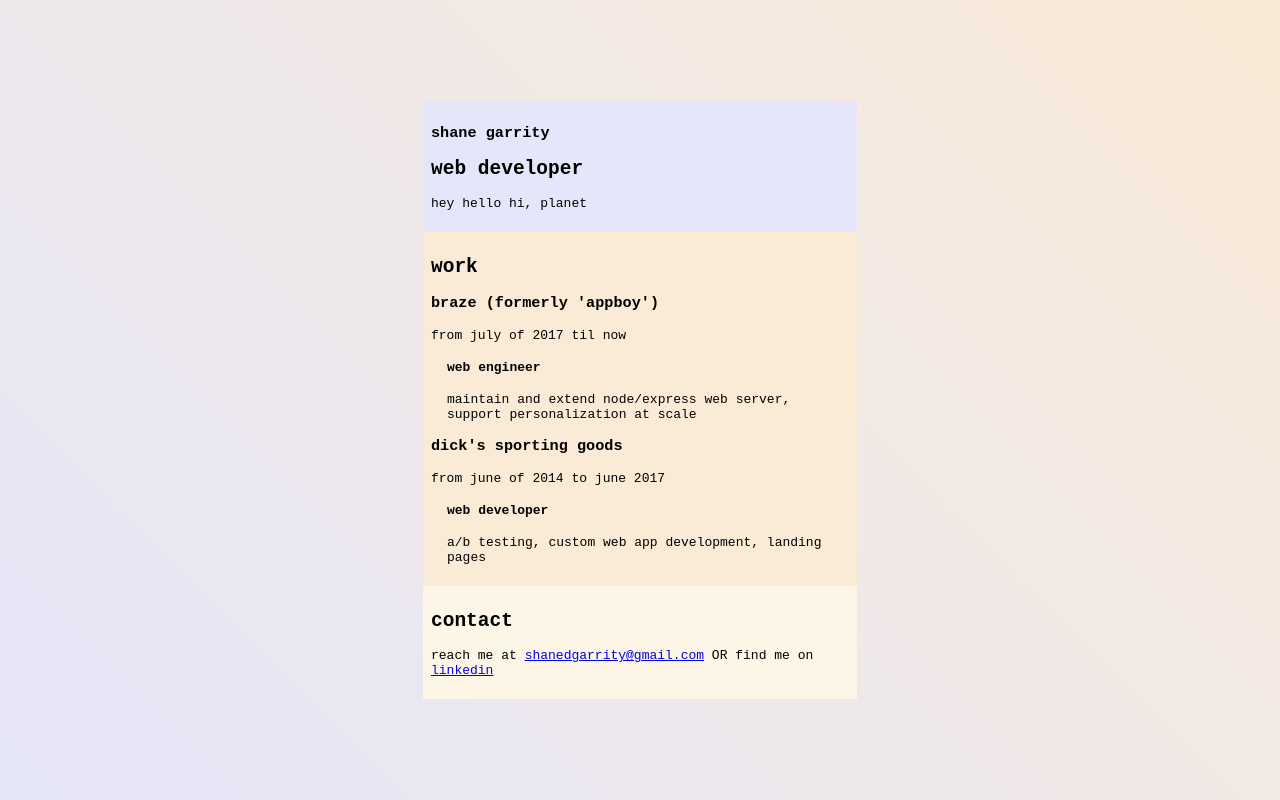
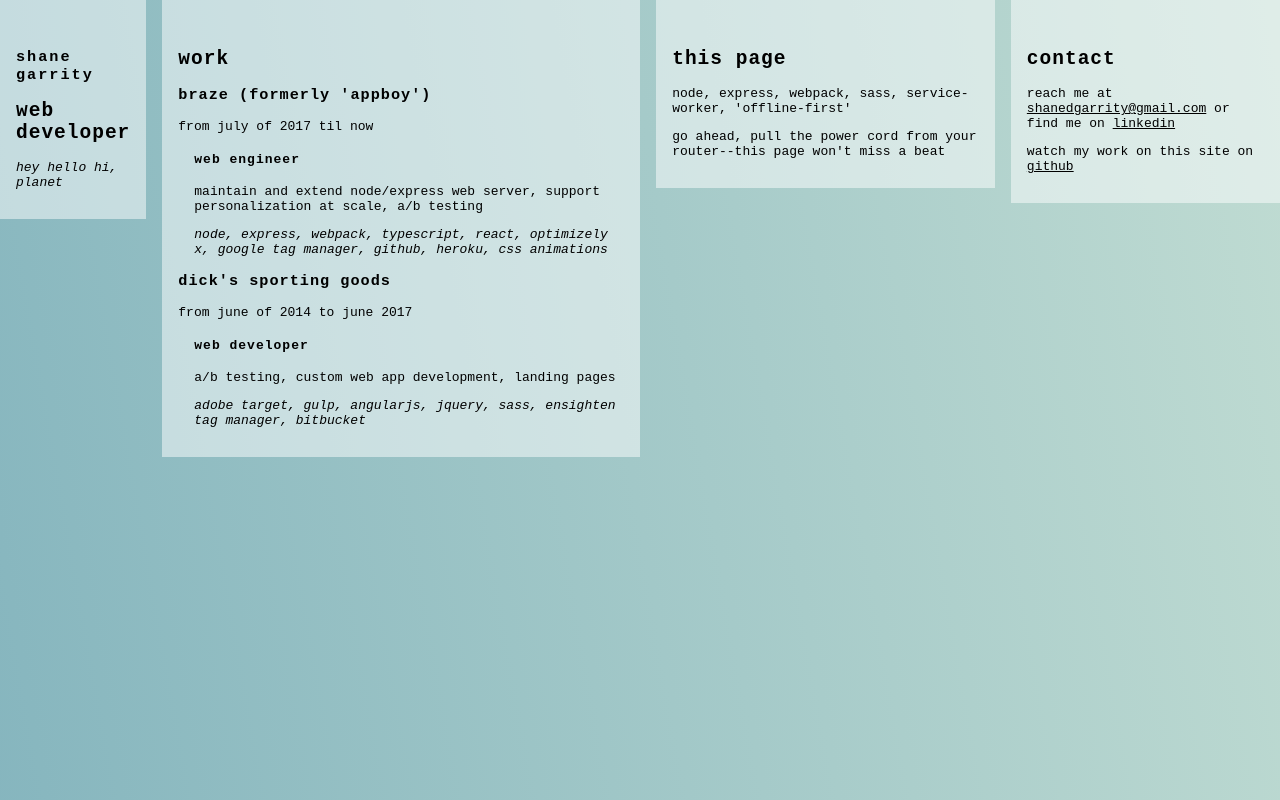
Before and after one commit to shanedg/days-off, a website: page src/index.html in a window 1280 px wide. Drawn offline with nearby package versions, Linux system fonts and the light colour scheme; files that its build step writes are made by us from their sources.

Commit message:
nice styling + some interesting animations

```diff
--- a/src/client.js
+++ b/src/client.js
@@ -1,11 +1,62 @@
 (function () {
-  if ('serviceWorker' in navigator) {
-    navigator.serviceWorker
+  /*
+   * everything we want to do right away
+   */
+  var init = function init() {
+    document.addEventListener('DOMContentLoaded', function() {
+      noJS();
+      setTimeout(function() {
+        document.querySelector('.page').className += ' fly-in';
+      }, 100);
+
+      window.addEventListener('resize', function(e) {
+        // console.log('resized..');
+        // setTimeout(function() {
+        //   var el = document.querySelector('.page.fly-in');
+        //   if (el) {
+        //     el.className = el.className.replace(/ ?fly-in/, '');
+        //   } else {
+        //     console.log('never flew back in');
+        //   }
+
+        // }, 10);
+        // setTimeout(function() {
+        //   var el = document.querySelector('.page');
+        //   if (el) {
+        //     el.className += ' fly-in';
+        //   } else {
+        //     console.log('not found to fly-in again');
+        //   }
+
+        // }, 20);
+      });
+    });
+  };
+
+  /*
+   * remove 'no-js' body class to have fun when JavaScript enabled
+   */
+  var noJS = function noJS() {
+    if (document.querySelector('body.no-js')) {
+      document.querySelector('body.no-js').className = '';
+    }
+  };
+
+  /*
+   * regiser service-worker for prefetching and offline experience
+   */
+  var registerServiceWorker = function registerServiceWorker() {
+    if ('serviceWorker' in navigator) {
+      navigator.serviceWorker
       .register('./service-worker.js')
       .then(function () {
         if (!PRODUCTION) {
           console.log('Service Worker Registered');
         }
       });
-  }
+    }
+  };
+
+  registerServiceWorker();
+  init();
 })();
--- a/src/index.html
+++ b/src/index.html
@@ -5,42 +5,43 @@
   <meta charset="UTF-8">
   <meta name="viewport" content="width=device-width,initial-scale=1">
   <title>shane garrity | web developer</title>
-  <style type="text/css">
-  /* body {
-    font-family: monospace;
-  } */
-  </style>
   <link rel="stylesheet" type="text/css" href="/styles.css">
   <script src="/client.js"></script>
 </head>
 
-<body>
+<body class="no-js">
   <article>
     <div class="page">
+
+      <div class="headline">
         <section>
-        <div class="headline">
           <h1>shane garrity</h1>
           <h2>web developer</h2>
-          <p>hey hello hi, planet</p>
+          <p><em>hey hello hi, planet</em></p>
+        </section>
       </div>
-      </section>
+
+      <div class="work">
         <section>
-        <div class="work">
           <h2>work</h2>
+          <div class="company">
             <section>
-            <div class="company">
               <h3>braze (formerly 'appboy')</h3>
               <p>from july of 2017 til now</p>
               <div class="role">
                 <h4>web engineer</h4>
                 <div class="responsibilities">
-                  <p>maintain and extend node/express web server, support personalization at scale</p>
+                  <p>maintain and extend node/express web server, support personalization at scale, a/b testing</p>
                 </div>
+                <div class="tools-tech">
+                  <p><em>node, express, webpack, typescript, react, optimizely x, google tag manager, github, heroku, css animations</em></p>
                 </div>
               </div>
             </section>
+          </div>
+
+          <div class="company">
             <section>
-            <div class="company">
               <h3>dick's sporting goods</h3>
               <p>from june of 2014 to june 2017</p>
               <div class="role">
@@ -48,17 +49,35 @@
                 <div class="responsibilities">
                   <p>a/b testing, custom web app development, landing pages</p>
                 </div>
+                <div class="tools-tech">
+                  <p><em>adobe target, gulp, angularjs, jquery, sass, ensighten tag manager, bitbucket</em></p>
                 </div>
               </div>
             </section>
           </div>
         </section>
+      </div>
+
+      <div class="this-page">
         <section>
-        <div class="contact">
-          <h2>contact</h2>
-          <p>reach me at <a href="mailto:shanedgarrity@gmail.com">shanedgarrity@gmail.com</a> OR find me on <a href="https://www.linkedin.com/in/shane-garrity-ba915544/">linkedin</a></p>
+          <h2>this page</h2>
+          <!-- TODO: docker, aws -->
+          <div class="tools-tech">
+            <p>node, express, webpack, sass, service-worker, 'offline-first'</p>
+            <p>go ahead, pull the power cord from your router--this page won't miss a beat</p>
           </div>
         </section>
+      </div>
+
+      <div class="contact">
+        <section>
+          <h2>contact</h2>
+          <p>reach me at <a href="mailto:shanedgarrity@gmail.com">shanedgarrity@gmail.com</a> or find me on <a href="https://www.linkedin.com/in/shane-garrity-ba915544/">linkedin</a></p>
+          <p>watch my work on this site on <a href="https://github.com/shanedgarrity/days-off">github</a></p>
+        </section>
+      </div>
+
+
     </div>
   </article>
 </body>
--- a/src/styles.scss
+++ b/src/styles.scss
@@ -7,24 +7,89 @@
 // @import "tailwindcss/components";
 // @import "tailwindcss/utilities";
 
+$breakpoint-small: 768px;
+
 body {
+  // background: linear-gradient(45deg, #FFFEFF, #F4B6C9, #FFFDBE);
+  // background: linear-gradient(45deg, #3f87a6, #ebf8e1, #f69d3c);
+  background: linear-gradient(80deg, #3f87a6, #ebf8e1, #f69d3c);
+  background-size: 600% 600%;
+
+  animation: daylight 60s ease infinite;
+
+  @keyframes daylight {
+    0%{background-position:0% 50%}
+    50%{background-position:100% 51%}
+    100%{background-position:0% 50%}
+  }
+  // background-color: #C3E9EE;
+  // color: #110004;
   font-family: monospace;
   margin: 0;
-  background: linear-gradient(45deg, lavender, antiquewhite);
+
+  &.no-js .headline,
+  &.no-js .work,
+  &.no-js .contact {
+    transform: translateX(0vw) translateY(0vh);
   }
+}
+
+h1 {
+  letter-spacing: 2px;
+}
+
+h1,h2 {
+  margin-top: 1rem;
+}
+
+h2, h3, h4 {
+  letter-spacing: 1px;
+}
+
+a, a:visited {
+  // color: #B1953A;
+  color: #000;
+  text-decoration: underline;
+
+  &:hover {
+    text-decoration: none;
+  }
+}
+
+.page {
+  box-sizing: border-box;
+  display: flex;
+  flex-direction: column;
+  min-height: 100vh;
+  justify-content: center;
+  margin: 0 auto;
+  // max-width: 450px;
+  padding: 0.5rem 0.5rem 0.5rem 0;
+  width: 100vw;
 
   .headline,
   .work,
+  .this-page,
   .contact {
-  padding: 0.5rem;
+    box-sizing: border-box;
+    padding: 1rem;
+    margin: 0 0 0.5rem 0;
+    // border-right: 3px solid #B1953A;
+    // background-color: palevioletred;
+    background-color: rgba(255,255,255,0.5);
   }
 
   .headline {
-  background-color: lavender;
+    // background-color: lavender;
+    // border-top: 3px solid #B1953A;
+    transform: translate(-100vw, 0vh);
+    transition: transform 400ms ease-out, border-color 250ms ease-out 450ms;
   }
 
   .work {
-  background-color: antiquewhite;
+    // background-color: antiquewhite;
+    transform: translate(-100vw, 0vh);
+    transition: transform 400ms ease-out 150ms, border-color 250ms ease-out 600ms;
 
     .company {
       .role {
@@ -33,22 +98,50 @@ body {
     }
   }
 
-.contact {
-  background-color: oldlace;
+  .this-page {
+    transform: translate(-100vw, 0vh);
+    transition: transform 400ms ease-out 200ms, border-color 250ms ease-out 750ms;
+
+    & > div {
+      padding: 0 0 0 1rem;
+    }
   }
 
-.page {
-  box-sizing: border-box;
-  display: flex;
-  flex-direction: column;
-  height: 100vh;
-  justify-content: center;
-  margin: 0 auto;
-  max-width: 450px;
-  padding: 0.5rem;
-  width: 100vw;
+  .contact {
+    // background-color: oldlace;
+    // border-bottom: 3px solid #B1953A;
+    transform: translate(-100vw, 0vh);
+    transition: transform 400ms ease-out 300ms, border-color 250ms ease-out 900ms;
+    margin: 0;
   }
 
-::placeholder {
-  color: gray;
+  &.fly-in {
+    .headline,
+    .work,
+    .this-page,
+    .contact {
+      transform: translate(0vw, 0vh);
+      // border-color: #63B3A1;
+
     }
+  }
+
+  @media (min-width: $breakpoint-small) {
+    flex-direction: row;
+    align-items: flex-start;
+    padding: 0;
+
+    .headline,
+    .work,
+    .this-page,
+    .contact {
+      margin: 0 1rem 0 0;
+      // padding: 2rem 0 0 0;
+      padding: 2rem 1rem 1rem 1rem;
+    }
+
+    .contact {
+      margin: 0;
+    }
+  }
+}
```
Also changed, not shown: package.json (+7 -4 lines), src/service-worker.js (+3 -5 lines), webpack.config.js (+15 -5 lines), 1 other file. Lines whose indentation alone changed are shown as unchanged.
